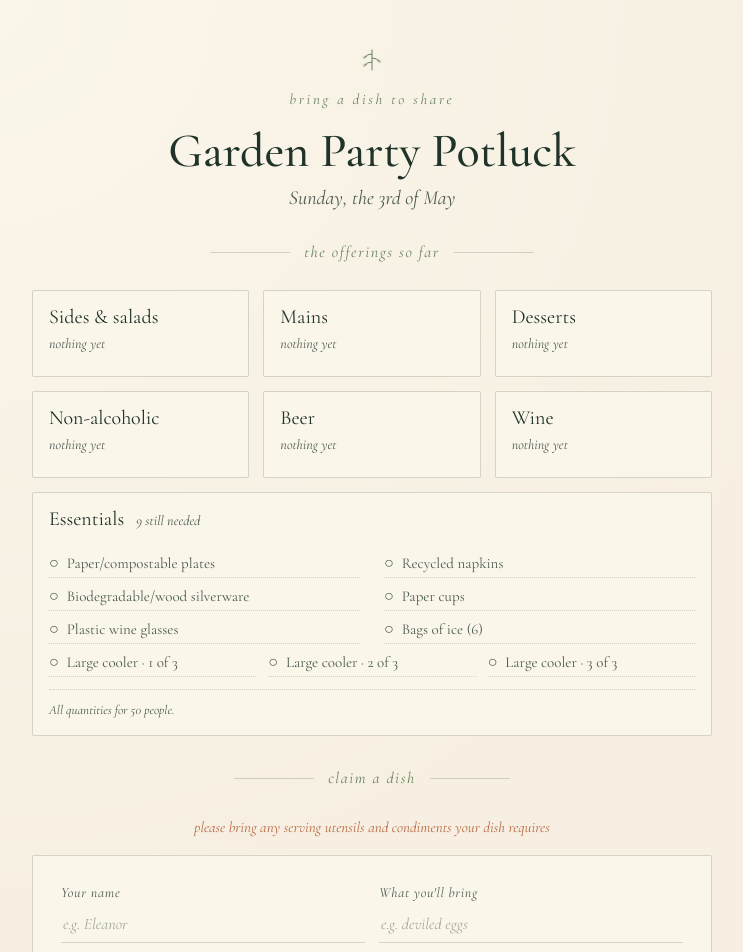
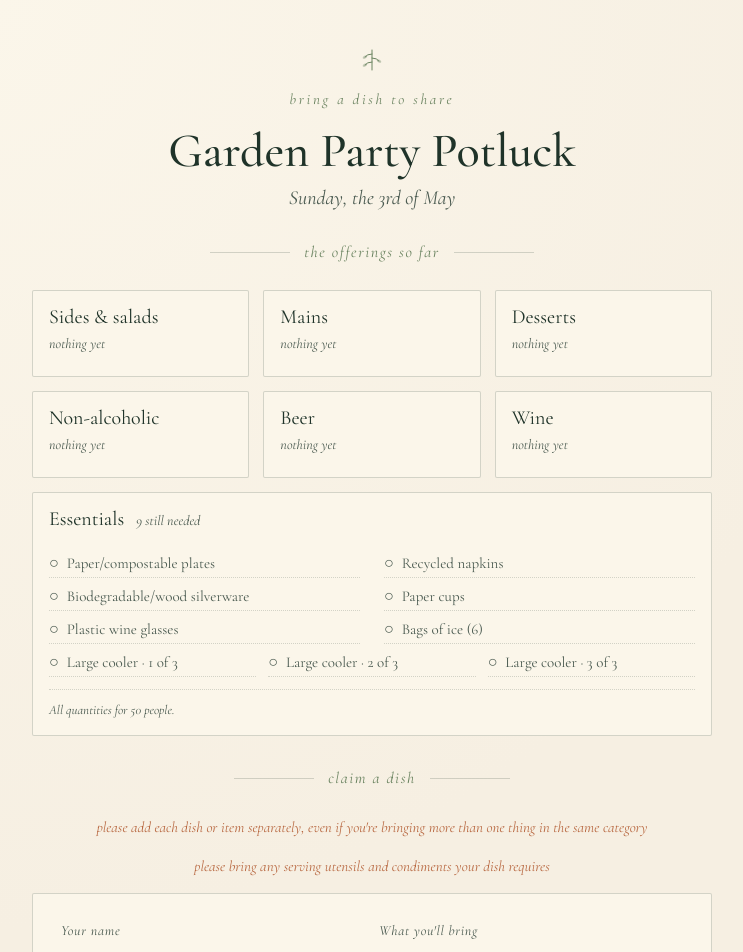
Before and after one commit to Nave1294/potluck-signup, a Next.js app: page / in a window 1280 px wide. Shown: the top 952 px of the page, without its empty margins (268-1011 px from the left). Built offline with nearby package versions, Linux system fonts and the light colour scheme.

Commit message:
add per-item submission instruction

```diff
--- a/app/page.tsx
+++ b/app/page.tsx
@@ -565,6 +565,9 @@ export default function PotluckSignup() {
         <Ornament label="claim a dish" />
 
         <div style={s.servingNote}>
+          please add each dish or item separately, even if you&apos;re bringing more than one thing in the same category
+        </div>
+        <div style={s.servingNote}>
           please bring any serving utensils and condiments your dish requires
         </div>
 
```
